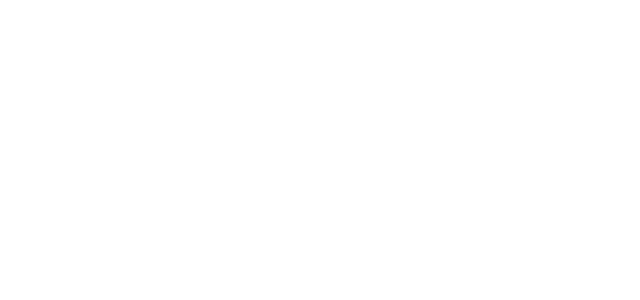
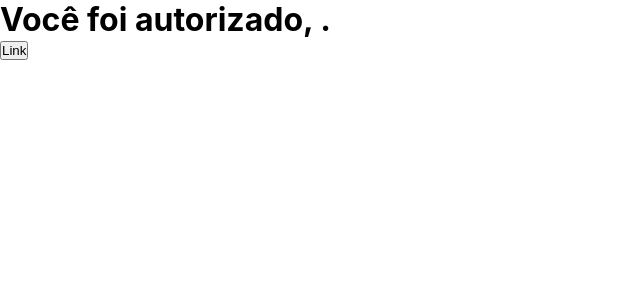
Before and after one commit to rui-augusto/retomada-ufop, a React (Create React App) app: page /home/1 in a window 1280 px wide. Before the commit this address had no page. Shown: the top 300 px of the page, without its empty margins (0-640 px from the left). Built offline with nearby package versions, Linux system fonts and the light colour scheme.

Commit message:
redirecionamento pós login

```diff
--- a/src/components/Home.js
+++ b/src/components/Home.js
@@ -5,9 +5,21 @@
     const { user } = useUser();
     console.log(user);
 
+    const handleInput = () => {
+        if (user.role == 'coordenacao'){
+            window.location.replace('https://www.google.com/');
+        }
+        else if(user.role == 'analista'){
+            window.location.replace('https://firebase.google.com/docs?authuser=1');
+        }
+        else if(user.role == 'entrevistador'){
+            window.location.replace('https://www.linkedin.com/in/rui-augusto-b638321b7/');
+        }
+    }
     return (
         <div>
-            <h1>Você foi autorizado.</h1>
+            <h1>Você foi autorizado, {user.name}.</h1>
+            <button onClick = {handleInput}>Link</button>
         </div>
     );
 }
--- a/src/components/Register.js
+++ b/src/components/Register.js
@@ -16,18 +16,10 @@
     const [samePassword, setSamePassword] = useState(false)
     const [role, setRole] = useState("entrevistador"); /* começa com o valor da primeira option*/
 
-    useEffect(() => {
-        comparePasswords();
-    }, [password, rePassword])
+    // useEffect(() => {
+    //     comparePasswords();
+    // }, [password, rePassword])
 
-    const comparePasswords = () => {
-        if (rePassword != password){
-            console.log("Senhas diferentes");
-        }
-        else{
-            setSamePassword(true);
-        }
-    }
 
     async function registerUser(name, email, password, role){
         try {
@@ -42,14 +34,17 @@
                 role: role
             });
             console.log(user.user.uid);
-        } catch (error){
-            console.log(error.message);
+        } catch{
+            console.log("As senhas estão diferentes");
         }
     }
 
     const handleRegisterInput = () => {
-        if (samePassword){
+        if (rePassword == password){
             registerUser(name, email, password, role);
+        }
+        else{
+            alert("Senhas diferentes");
         }
     }
 
--- a/src/context/user.js
+++ b/src/context/user.js
@@ -50,6 +50,7 @@
         if(userInfo){
             setUser(userInfo.val());
             console.log(userInfo.val());
+            console.log(user);
         }else {
             console.log('User was not found!');
         }
--- a/src/routes/routes.js
+++ b/src/routes/routes.js
@@ -8,6 +8,6 @@
     return useRoutes([
         {path: '/', element: <Login/>},
         {path: '/register', element: <Register/>},
-        {path: '/home:uid', element: <Home/>}
+        {path: '/home/:uid', element: <Home/>}
     ]);
 }
```
